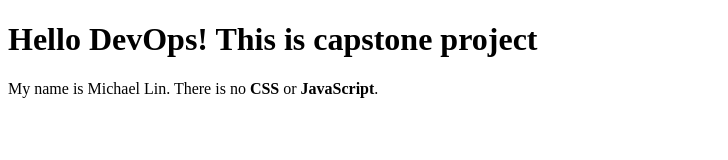
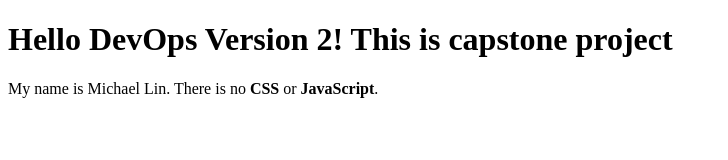
Before and after one commit to michlin0825/devops-capstone, a plain HTML site: page index.html in a window 1280 px wide. Shown: the whole page, without its empty margins (0-728 px from the left). Drawn offline with Linux system fonts and the light colour scheme.

Commit message:
Update index.html

```diff
--- a/index.html
+++ b/index.html
@@ -4,7 +4,7 @@
         <title>Static HTML Site</title>
     </head>
     <body>
-        <h1>Hello DevOps! This is capstone project</h1>
+        <h1>Hello DevOps Version 2! This is capstone project</h1>
         <p>My name is Michael Lin. There is no <strong>CSS</strong> or <strong>JavaScript</strong>.</p>
     </body>
 </html>
```
